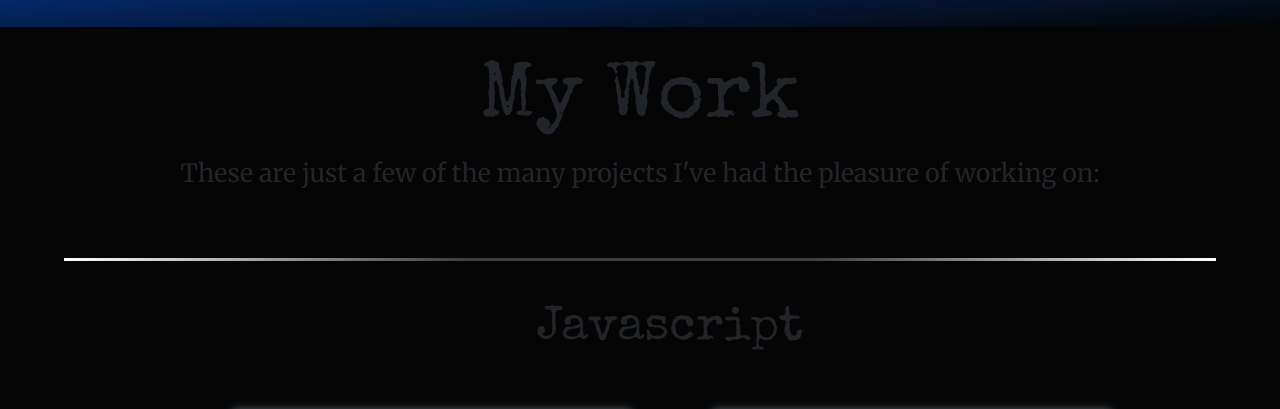
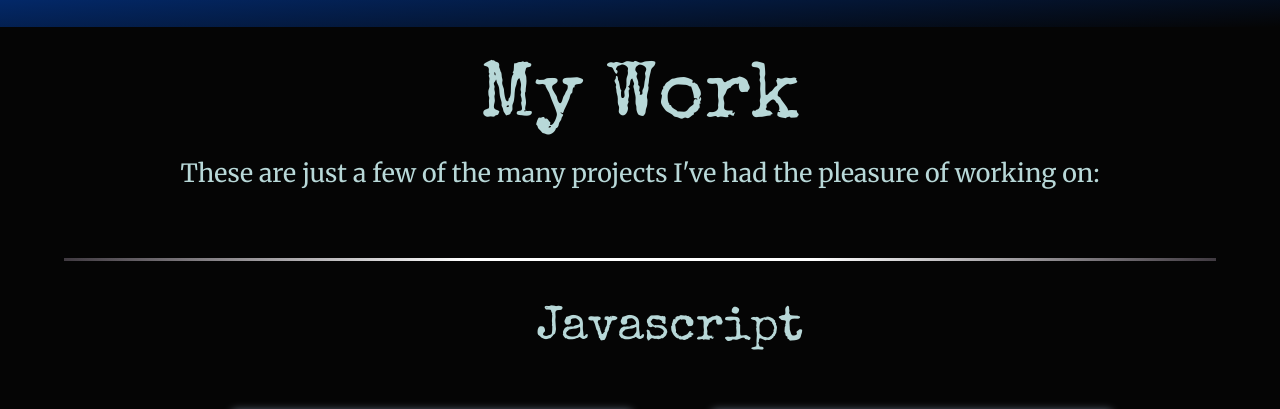
Before and after one commit to mwallis5110/Homework2, a React (Create React App) app: page /projects in a window 1280 px wide. Shown: the part 172-581 px from the top of the page. Built offline with nearby package versions, Linux system fonts and the light colour scheme.

Commit message:
Fixed text color & lines on projects page

```diff
--- a/src/components/Dropdown/Dropdown.js
+++ b/src/components/Dropdown/Dropdown.js
@@ -22,7 +22,7 @@ export default function Dropdown() {
       </div>
       <div
         className={click ? "dropMenu-clicked" : "dropMenu"}
-        // onMouseLeave={closeMobileMenu}
+        onMouseLeave={closeMobileMenu}
       >
         <ul>
           <li className="contactItem" onClick={closeMobileMenu}>
--- a/src/pages/Projects/projects.css
+++ b/src/pages/Projects/projects.css
@@ -4,6 +4,7 @@
   font-family: "Special Elite";
   font-size: 500%;
   text-align: center;
+  color: #B8D8D8;
 }
 
 .topText {
@@ -14,6 +15,7 @@
   line-height: 2;
   text-align: center;
   margin-bottom: 60px;
+  color: #B8D8D8;
 }
 
 .cardWrapper {
@@ -28,6 +30,7 @@
   padding-left: 60px;
   font-family: "Special Elite";
   font-size: 300%;
+  color: #B8D8D8;
 }
 
 .Row {
@@ -41,18 +44,19 @@
   background: #403a41;
   background: -webkit-radial-gradient(
     circle farthest-side at center center,
-    #403a41 30%,
-    #ffffff 100%
+    #ffffff 30%,
+    #403a41 100%
   );
   background: -moz-radial-gradient(
     circle farthest-side at center center,
-    #403a41 30%,
-    #ffffff 100%
+    #ffffff 30%,
+    #403a41 100%
   );
   background: radial-gradient(
     circle farthest-side at center center,
-    #403a41 30%,
-    #ffffff 100%
+    #ffffff 30%,
+    #403a41 100%
+
   );
   position: relative;
   width: 90%;
```
